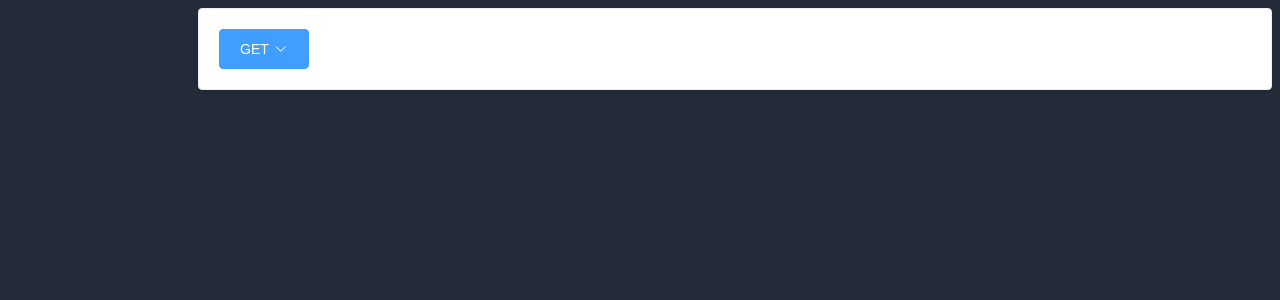
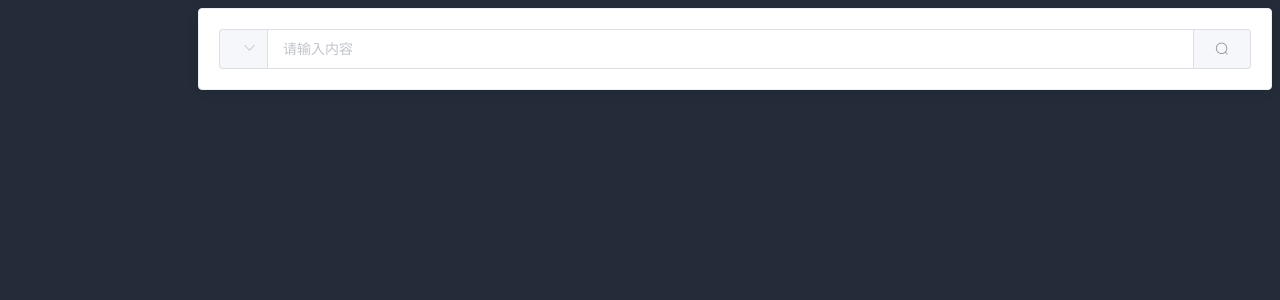
Before and after one commit to caleb-meteor/ccwwBlog, a Vue app in the folder fornt/: page /#/api in a window 1280 px wide. Shown: the top 300 px of the page. Built offline with nearby package versions, Linux system fonts and the light colour scheme.

Commit message:
Api页面调整

```diff
--- a/fornt/src/view/API.vue
+++ b/fornt/src/view/API.vue
@@ -5,14 +5,14 @@
 </div>
 <div style="margin-left: 190px;">
   <el-card class="box-card" shadow="always">
-    <el-dropdown>
-  <el-button type="primary">
-    {{request.active}}<i class="el-icon-arrow-down el-icon--right"></i>
-  </el-button>
-  <el-dropdown-menu slot="dropdown">
-      <el-dropdown-item v-for="type in request.types" @node-click="methodActive(type)" :key="type">{{type}}</el-dropdown-item>
-  </el-dropdown-menu>
-</el-dropdown>
+<el-input placeholder="请输入内容" v-model="input5" class="input-with-select">
+    <el-select v-model="select" slot="prepend" placeholder="请选择">
+      <el-option label="餐厅名" value="1"></el-option>
+      <el-option label="订单号" value="2"></el-option>
+      <el-option label="用户电话" value="3"></el-option>
+    </el-select>
+    <el-button slot="append" icon="el-icon-search"></el-button>
+  </el-input>
   </el-card>
 </div>
 </div>
@@ -22,15 +22,19 @@
   export default {
     data() {
       return {
+        input3: '',
+        input4: '',
+        input5: '',
+        select: '',
         request:{
           types:['GET','POST','PUT','PATCH','DELETE'],
-          active:'GET'
+          active:'GET',
+          url:''
         }
       }
     },
     methods: {
         methodActive:function(type){
-          console.log(type);
             this.request.active = type;
         }
     }
@@ -42,4 +46,7 @@
 body{
   background-color: #fff;
 }
+.el-select .el-input {
+  width: 130px;
+}
 </style>
```
